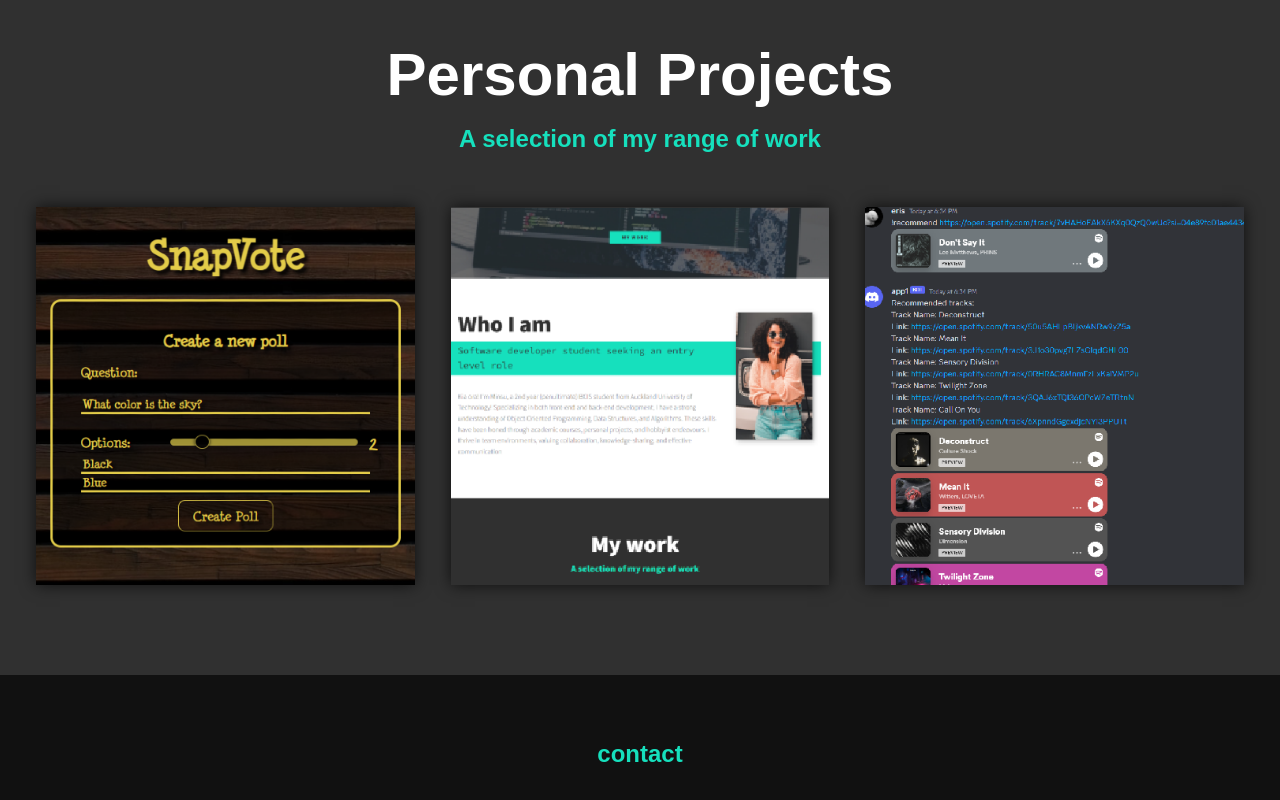
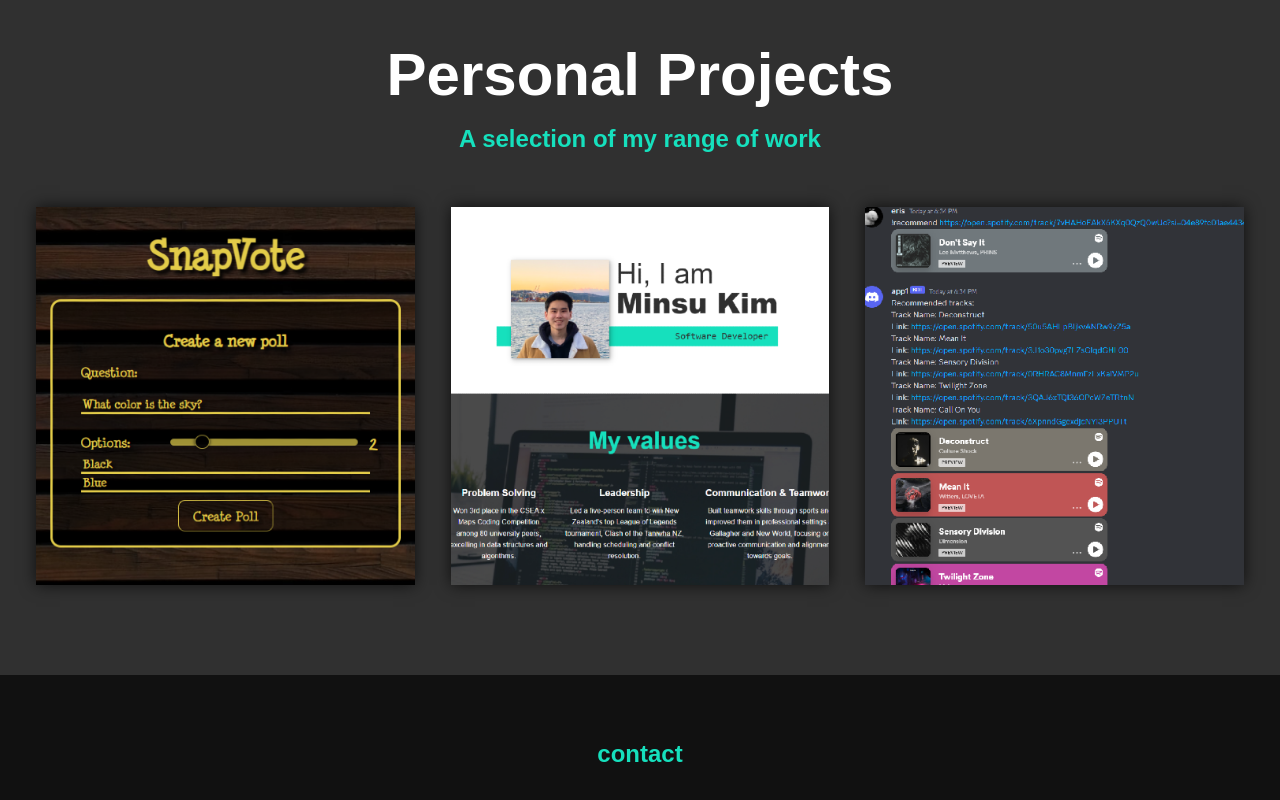
Before and after one commit to Minsukim2827/portfolio-react-app, a React (Create React App) app: page / in a window 1280 px wide. Shown: the part 1766-2566 px from the top of the page. Built offline with nearby package versions, Linux system fonts and the light colour scheme.

Commit message:
updated projects

```diff
--- a/src/components/Work.js
+++ b/src/components/Work.js
@@ -1,6 +1,6 @@
 import React from 'react';
 import snapvote from '../img/snapvote.png';
-import portfolioV3 from '../img/portfolioV3.png';
+import portfolio from '../img/portfolio.png';
 import spotifyDiscordBot from '../img/spotifyDiscordBot.png';
 
 function Work() {
@@ -13,7 +13,7 @@ function Work() {
           <img src={snapvote} alt="" className="portfolio__img" />
         </a>
         <a href="#" className="portfolio__item">
-          <img src={portfolioV3} alt="" className="portfolio__img" />
+          <img src={portfolio} alt="" className="portfolio__img" />
         </a>
         <a href="#" className="portfolio__item">
           <img src={spotifyDiscordBot} alt="" className="portfolio__img" />
```
Also changed, not shown: src/img/portfolio.png (added), src/img/portfolioV3.png (deleted).
